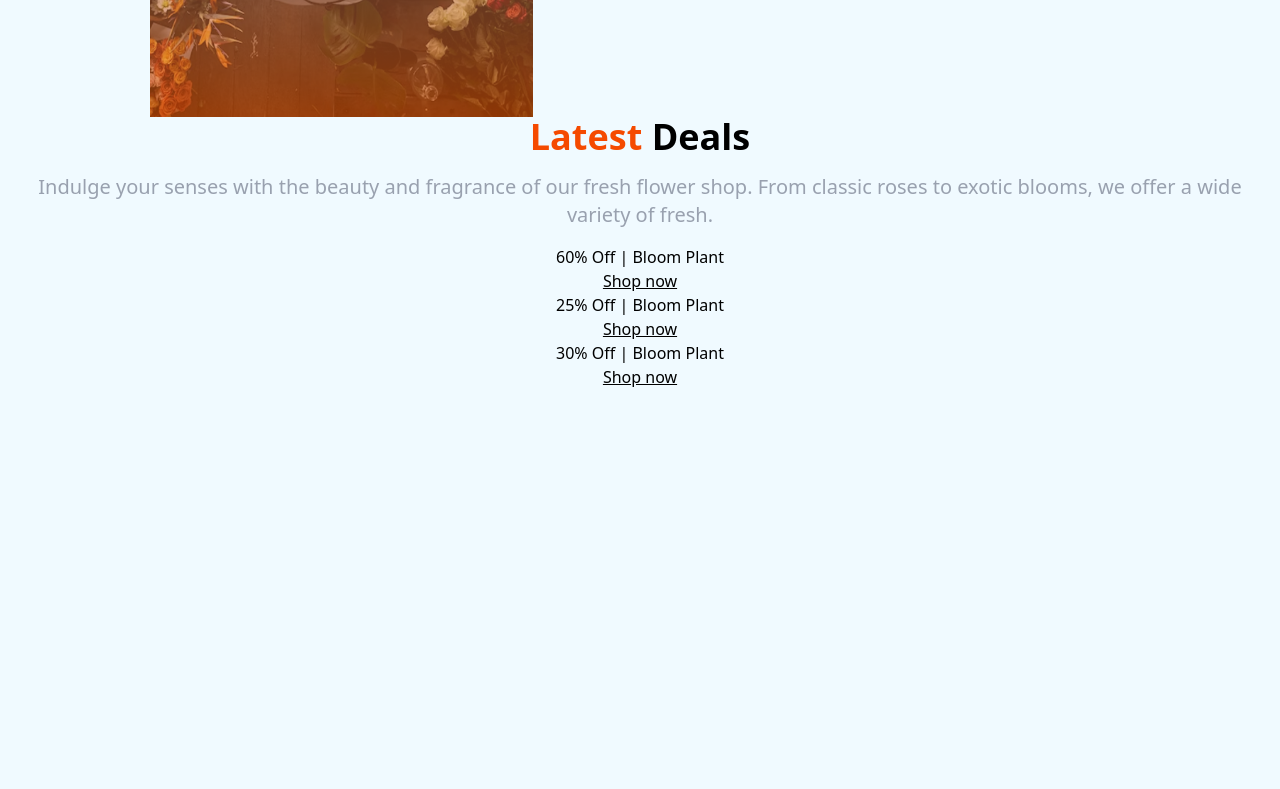
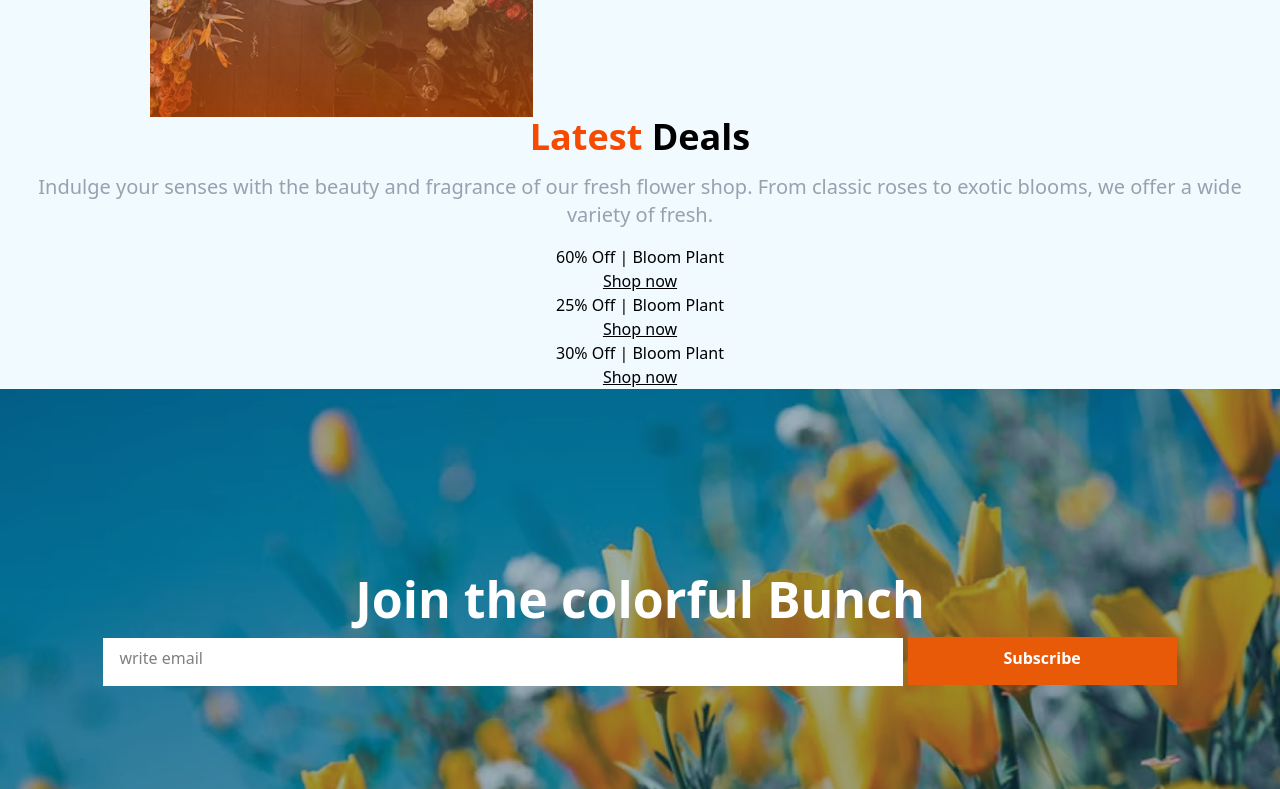
Before and after one commit to Easha53/assignment-two, a plain HTML site: page index.html in a window 1280 px wide. Shown: the part 2198-2987 px from the top of the page. Before the commit the page ends 2587 px from the top, so only its background shows below. Drawn offline with nearby package versions, Linux system fonts and the light colour scheme.

Commit message:
4th commit

```diff
--- a/flower.css
+++ b/flower.css
@@ -58,7 +58,22 @@ section {
   margin-right: 5px;
 
 }
+.Bunch{
+  background-image: url(assets/news-letter-bg.png);
+  width: 100%;
+  height: 400px;
+  background-repeat: no-repeat;
 
+}
+.bunch-title{
+  color: white;
+  font-size: 50px;
+  font-weight: bold;
+  padding-top: 173px;
+}
+.b{
+  height: 20px;
+}
 
 
 
@@ -95,6 +110,7 @@ section {
 
 }
 
+
 /* plant lover responsive */
 @media screen and (max-width:768px) {
   .plant-lover {
@@ -112,6 +128,4 @@ section {
     width: 100%;
   }
 
-
-
 }
--- a/index.html
+++ b/index.html
@@ -113,7 +113,13 @@
         </div>
       </div>
     </section>
-
+    <section class="Bunch">
+      <h2 class="bunch-title ">Join the colorful Bunch</h2>
+      <label class="" for="">
+      <input class="p-4 pt-2 bg-white w-200 h-12" type="text" placeholder="write email">
+      <button class="h-12 ">Subscribe</button>
+      </label>
+    </section>
   </main>
   <footer>
 
```
